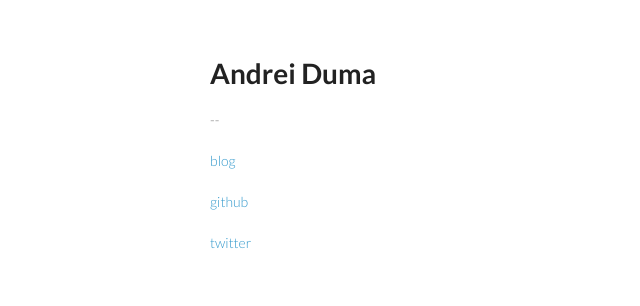
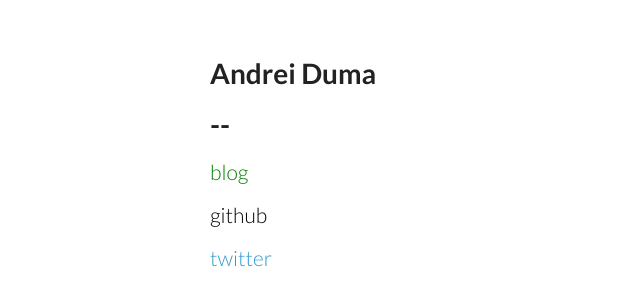
Before and after one commit to prakashjhaaa/andreiduma.github.io, a plain HTML site: page index.html in a window 1280 px wide. Shown: the whole page, without its empty margins (0-640 px from the left). Drawn offline with Linux system fonts and the light colour scheme.

Commit message:
Update index.html

```diff
--- a/index.html
+++ b/index.html
@@ -16,11 +16,17 @@
     <div class="wrapper">
       <header>
         <h1>Andrei Duma</h1>
-        <p>--</p>
+        <h1>--</h1>
 
-        <p class="view"><a href="http://blog.andreiduma.ro">blog</a></p>
-        <p class="view"><a href="https://github.com/AndreiDuma">github</a></p>
-        <p class="view"><a href="https://twitter.com/Andrei_Duma">twitter</a></p>
+        <h2 class="view">
+          <a style="color: green" href="http://blog.andreiduma.ro">blog</a>
+        </h2>
+        <h2 class="view">
+          <a style="color: black" href="https://github.com/AndreiDuma">github</a>
+        </h2>
+        <h2 class="view">
+          <a href="https://twitter.com/Andrei_Duma">twitter</a>
+        </h2>
 
       </header>
       <!--
```
